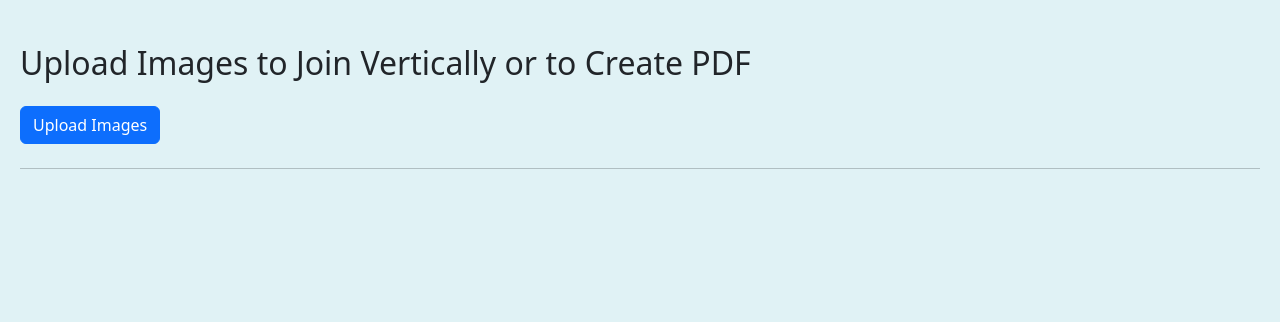
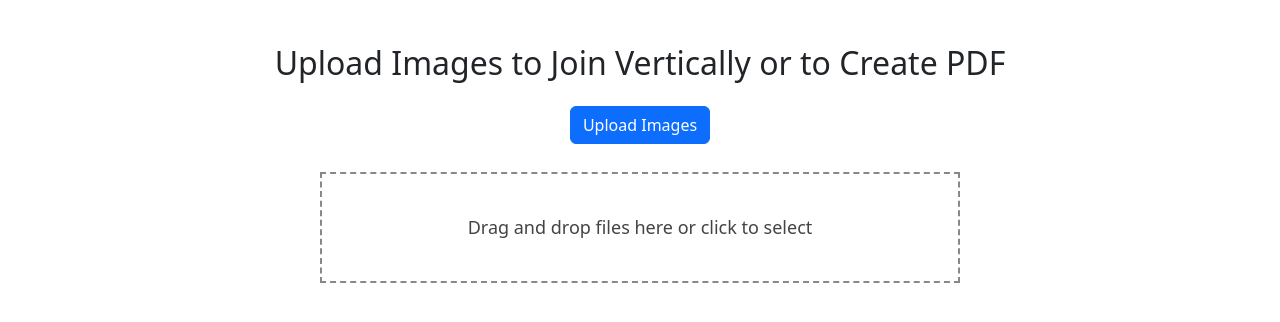
Before and after one commit to devsubrata/image_pdf_tools, a Django app: page /image-joiner/ in a window 1280 px wide. Shown: the part 58-380 px from the top of the page. Run offline with Django 5.2, Linux system fonts and the light colour scheme.

Commit message:
files upload by drap-and-drop on Image-joiner

```diff
--- a/image_joiner/static/image_joiner/styles.css
+++ b/image_joiner/static/image_joiner/styles.css
@@ -1,3 +1,21 @@
 body {
     background-color: var(--body-bg);
 }
+
+/* Styling the drop zone */
+#dropZone {
+    border: 2px dashed #888; /* Dashed border to suggest 'drop here' */
+    padding: 40px;
+    text-align: center;
+    color: #444;
+    font-size: 18px;
+    transition: background 0.3s ease;
+    width: 50vw;
+    margin: 20px auto;
+}
+
+/* Highlight effect when a file is dragged over the drop zone */
+#dropZone.highlight {
+    background-color: #eef;
+    border-color: #00f;
+}
--- a/image_joiner/templates/image_joiner/upload.html
+++ b/image_joiner/templates/image_joiner/upload.html
@@ -6,23 +6,27 @@
 
 <!-- C -->
 {% block extra_css %}
+<link rel="stylesheet" href="{% static './image_joiner/styles.css' %}" />
 <link rel="stylesheet" href="https://cdn.jsdelivr.net/npm/bootstrap@5.3.6/dist/css/bootstrap.min.css" />
-<link rel="stylesheet" href="{% static './image_joiner/styles.css' %}" />
 {% endblock %}
 
 <!-- C -->
 {% block content %}
-<h2 class="mb-4">Upload Images to Join Vertically or to Create PDF</h2>
+<h2 class="mb-4 text-center">Upload Images to Join Vertically or to Create PDF</h2>
 
 <form method="post" enctype="multipart/form-data" class="mb-3">
     {% csrf_token %}
     <!-- Hidden file input -->
     <input type="file" name="images" id="fileInput" multiple accept="image/*" style="display: none" />
     <!-- Visible upload button -->
-    <button type="button" id="uploadBtn" class="btn btn-primary mb-2">Upload Images</button>
+    <div class="text-center">
+        <button type="button" id="uploadBtn" class="btn btn-primary mb-2">Upload Images</button>
+    </div>
+    <!-- Visible drop area -->
+    <div id="dropZone">Drag and drop files here or click to select</div>
     <!-- Show selected files count -->
     <div class="container">
-        <div id="fileCount" class="mb-3"></div>
+        <h4 id="fileCount" class="mb-3"></h4>
         <div id="fileList" class="mb-3"></div>
         <div class="radio-button-group" style="display: none; margin-bottom: 10px">
             <div class="radio-btn"><input value="images_to_image" type="radio" name="image-pdf" id="images_to_image" />&nbsp;Images to image</div>
@@ -32,8 +36,6 @@
         <button type="submit" id="joinBtn" class="btn btn-success" style="display: none">Join</button>
     </div>
 </form>
-
-<hr />
 
 <!-- result from images to image conversion -->
 {% if joined_image_url %}
@@ -69,15 +71,43 @@
     const fileCount = document.getElementById("fileCount");
     const joinBtn = document.getElementById("joinBtn");
     const radioBtnsDiv = document.querySelector(".radio-button-group");
+    const dropZone = document.getElementById("dropZone");
 
     // When upload button clicked, trigger file input click
-    uploadBtn.addEventListener("click", () => {
-        fileInput.click();
+    uploadBtn.addEventListener("click", () => fileInput.click());
+    dropZone.addEventListener("click", () => fileInput.click());
+
+    // Highlight the drop zone when dragging files over it
+    ["dragenter", "dragover"].forEach((eventName) => {
+        dropZone.addEventListener(eventName, (e) => {
+            e.preventDefault(); // Prevent default browser behavior (e.g., open file)
+            e.stopPropagation(); // Stop event bubbling
+            dropZone.classList.add("highlight"); // Add highlight effect
+        });
+    });
+
+    // Remove highlight when dragging leaves the drop zone or when dropping
+    ["dragleave", "drop"].forEach((eventName) => {
+        dropZone.addEventListener(eventName, (e) => {
+            e.preventDefault();
+            e.stopPropagation();
+            dropZone.classList.remove("highlight"); // Remove highlight effect
+        });
     });
 
     // Show selected files count and toggle Join button visibility
     fileInput.addEventListener("change", () => {
         const files = fileInput.files;
+        handleFiles(files);
+    });
+
+    // Handle files dropped onto the drop zone
+    dropZone.addEventListener("drop", (e) => {
+        const files = e.dataTransfer.files; // Get the dropped files
+        handleFiles(files); // Handle them
+    });
+
+    function handleFiles(files) {
         if (files.length > 0) {
             // Create a list of file names
             let listHtml = '<ul class="list-group">';
@@ -94,7 +124,8 @@
             fileList.innerHTML = "";
             joinBtn.style.display = "none"; // Hide Join button if no files selected
         }
-    });
+    }
+
     function clearDisplay() {
         const displaySection = document.querySelector("#display");
         if (displaySection) {
```
